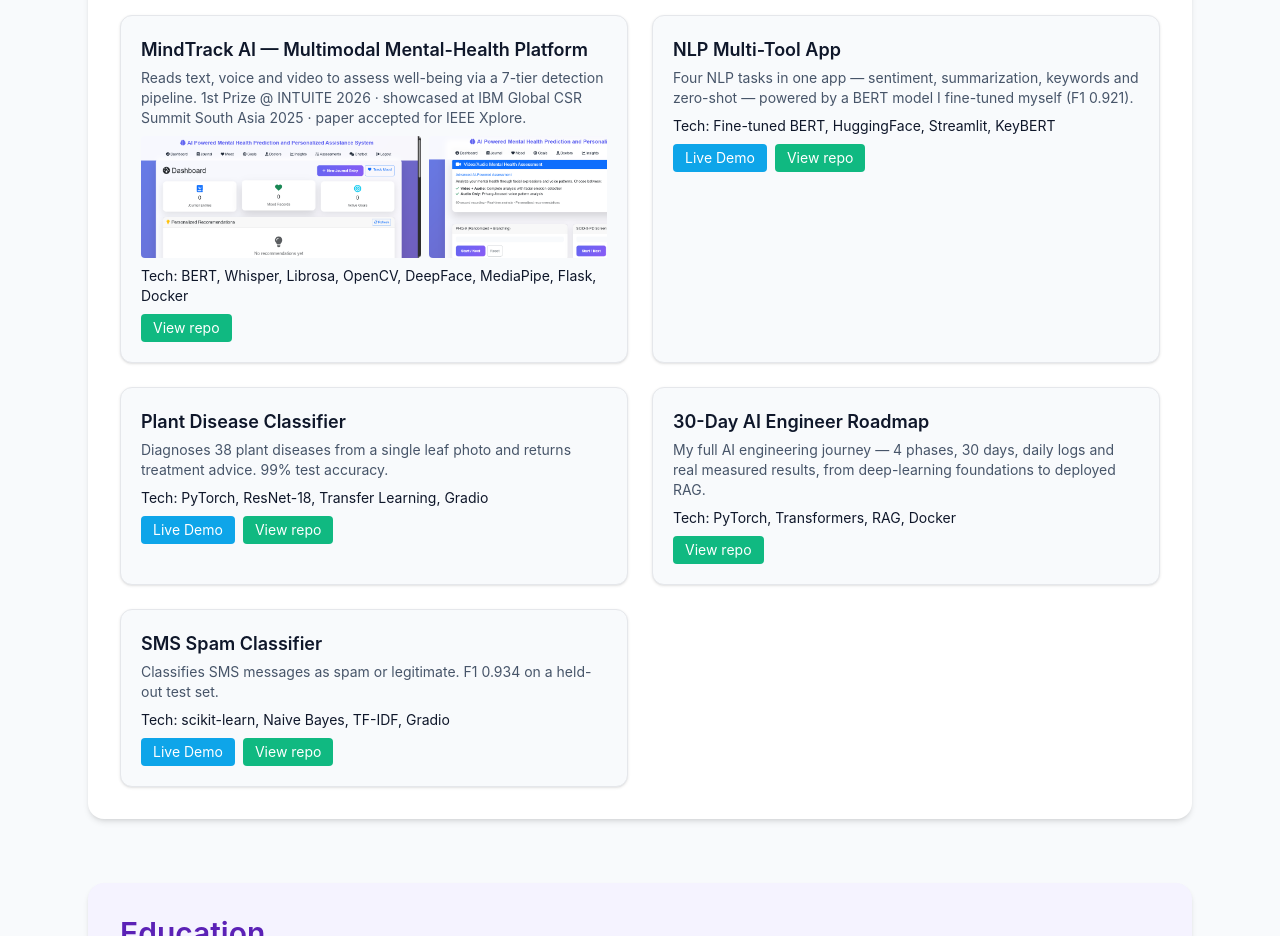
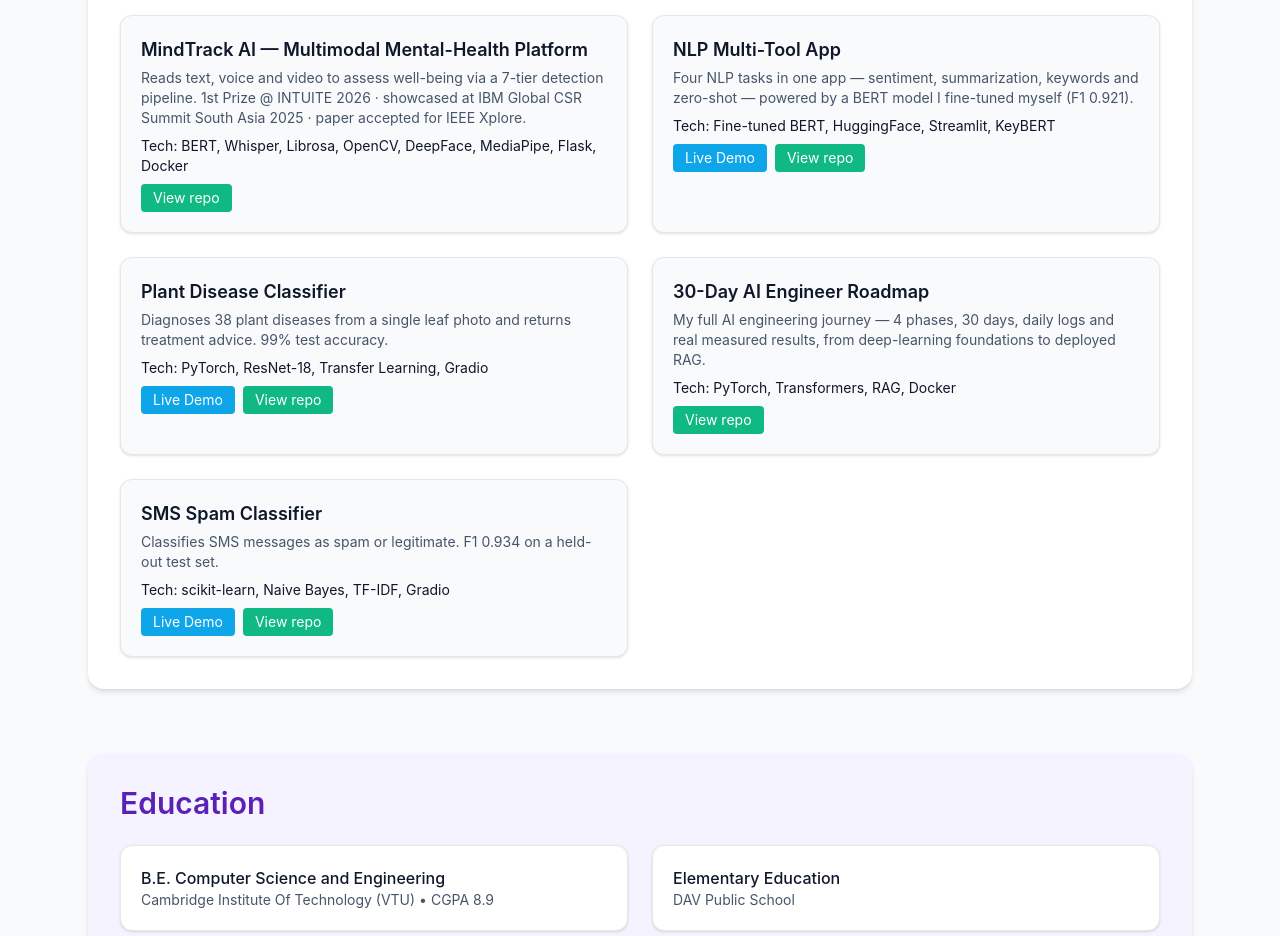
Before and after one commit to faisalimam1/Faisal-portfolio, a Next.js app: page / in a window 1280 px wide. Shown: the part 1800-2736 px from the top of the page. Built offline with nearby package versions, Linux system fonts and the light colour scheme.

Commit message:
Remove MindTrack screenshots for uniform project cards

```diff
--- a/src/data/siteData.js
+++ b/src/data/siteData.js
@@ -78,11 +78,7 @@ export const PROJECTS = [
       'Reads text, voice and video to assess well-being via a 7-tier detection pipeline. 1st Prize @ INTUITE 2026 · showcased at IBM Global CSR Summit South Asia 2025 · paper accepted for IEEE Xplore.',
     tech: ['BERT', 'Whisper', 'Librosa', 'OpenCV', 'DeepFace', 'MediaPipe', 'Flask', 'Docker'],
     repo: 'https://github.com/faisalimam1/MindTrackAI',
-    screenshots: [
-      '/assets/Screenshot_2025-09-19_111054.png',
-      '/assets/Screenshot_2025-09-19_111116.png',
-      '/assets/Screenshot_2025-09-19_111130.png'
-    ]
+    screenshots: []
   },
   {
     title: 'NLP Multi-Tool App',
```
